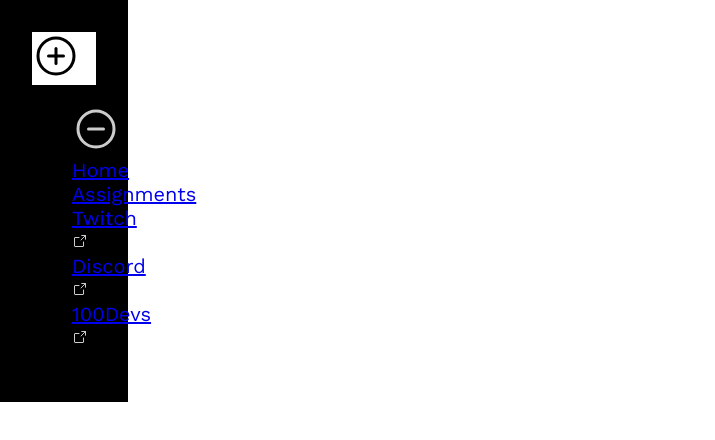
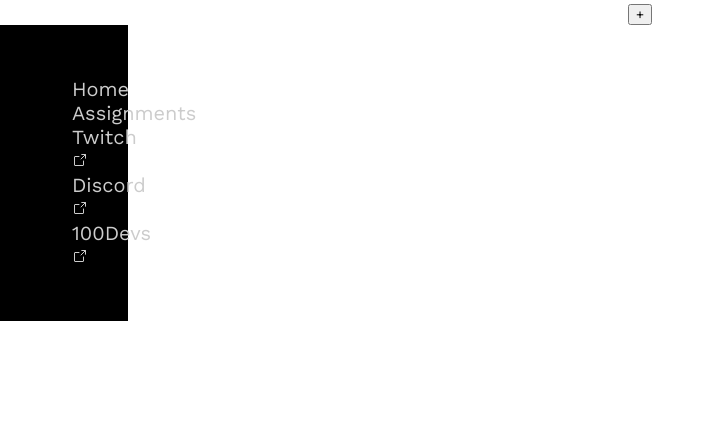
Before and after one commit to 100devs/course-tracker, a React (Create React App) app in the folder packages/client/: page / in a window 1280 px wide. Shown: the top 440 px of the page, without its empty margins (0-715 px from the left). Built offline with nearby package versions, Linux system fonts and the light colour scheme; no server answers.

Commit message:
styled NavLinks & added a button to open/close navbar

```diff
--- a/packages/client/src/components/Navbar.js
+++ b/packages/client/src/components/Navbar.js
@@ -4,7 +4,7 @@ import styled from "styled-components";
 import { MinusCircle, PlusCircle, IconContext } from "phosphor-react";
 import NavbarData from "./NavbarData";
 
-const NavStyle = styled.div`
+const NavContainer = styled.div`
   text-align: left;
   background-color: black;
   width: 10vw;
@@ -15,8 +15,16 @@ const NavStyle = styled.div`
 const ListItem = styled.li`
   text-decoration: none;
   list-style: none;
-  color: #cccccc;
+  color: #ccc;
 `;
+
+const StyledLink = styled(NavLink)`
+  color: #ccc;
+  text-decoration: none;
+  position: relative;
+`;
+
+const Button = styled.button``;
 
 function Navbar() {
   const [sidebar, setSidebar] = useState(false);
@@ -25,31 +33,36 @@ function Navbar() {
 
   return (
     <IconContext.Provider value={{ color: "#CCC", size: 16 }}>
-      <NavStyle>
-        <div className="navbar" style={{ backgroundColor: "white" }}>
-          <NavLink to="#" className="show-nav">
-            <PlusCircle size={48} color="black" onClick={showSidebar} />
-          </NavLink>
-        </div>
+      <div className="navbar" style={{ backgroundColor: "white" }}>
+        <StyledLink to="#" className="show-nav">
+          <Button onClick={showSidebar}> + </Button>
+        </StyledLink>
+      </div>
+      <NavContainer>
+        {/* I wonder if we can make the nav the NavContainer and not have two wrappers  */}
         <nav className={sidebar ? "nav-menu on" : "nav-menu"}>
           <ul className="nav-menu-options" onClick={showSidebar}>
-            <ListItem className="nav-toggle">
-              <NavLink to="#">
-                <MinusCircle className="show-nav" size={48} color="#cccccc" />
-              </NavLink>
-            </ListItem>
+            {/* i commented out the link below bc on the navbar on codepen (link in
+            thread) the circle is actually a button and i think that might be
+            easier to manipulate and move around than an icon within a div and
+            an icon with a list item, inside an unordered list, etc... */}
+            {/* <ListItem className="nav-toggle">
+              <StyledLink to="#">
+                <MinusCircle className="show-nav" size={48} />
+              </StyledLink>
+            </ListItem> */}
             {NavbarData.map((item, index) => {
               return (
                 <ListItem key={index} className={item.cName}>
-                  <NavLink to={item.path}>
+                  <StyledLink to={item.path}>
                     {item.title} {item.icon}
-                  </NavLink>
+                  </StyledLink>
                 </ListItem>
               );
             })}
           </ul>
         </nav>
-      </NavStyle>
+      </NavContainer>
     </IconContext.Provider>
   );
 }
```
